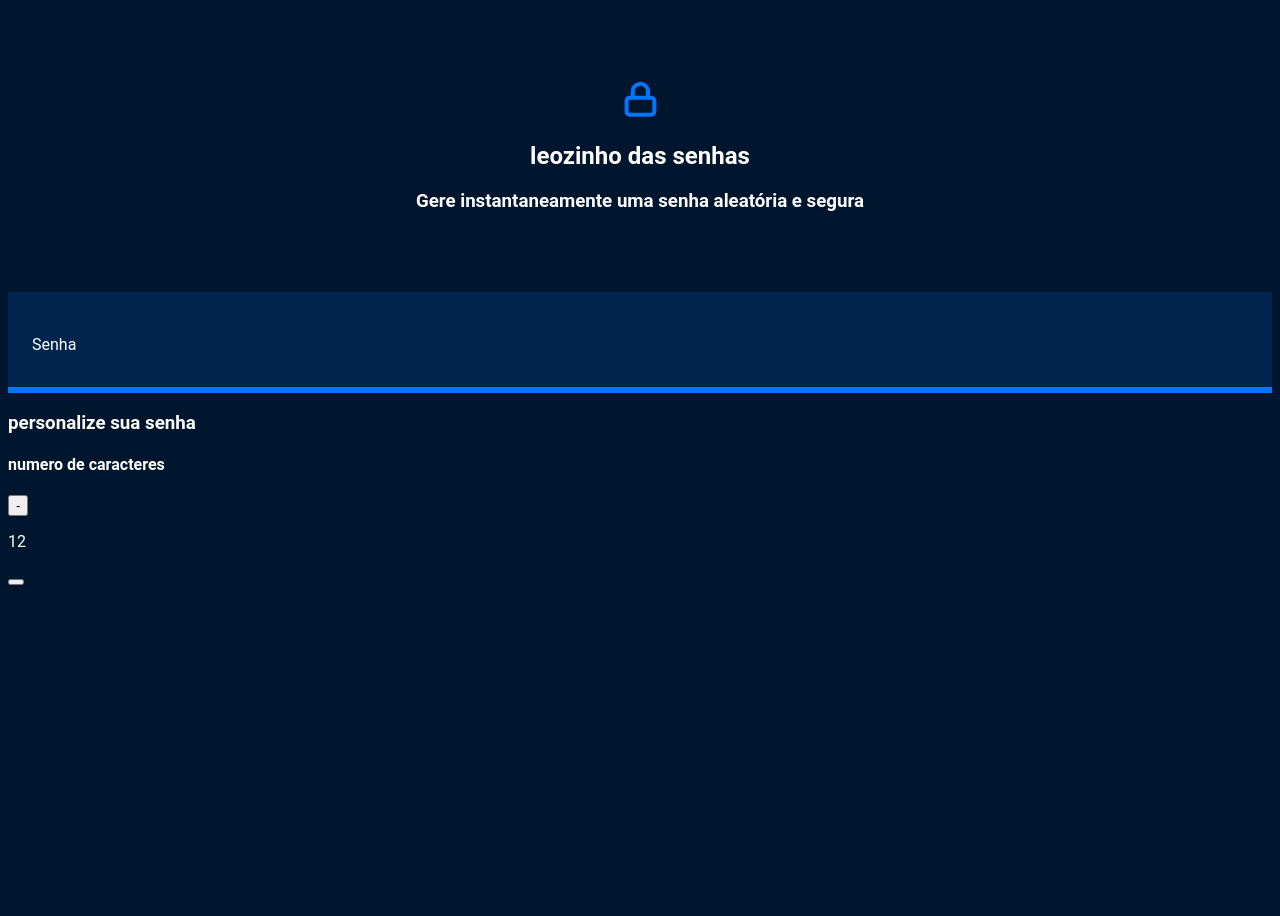
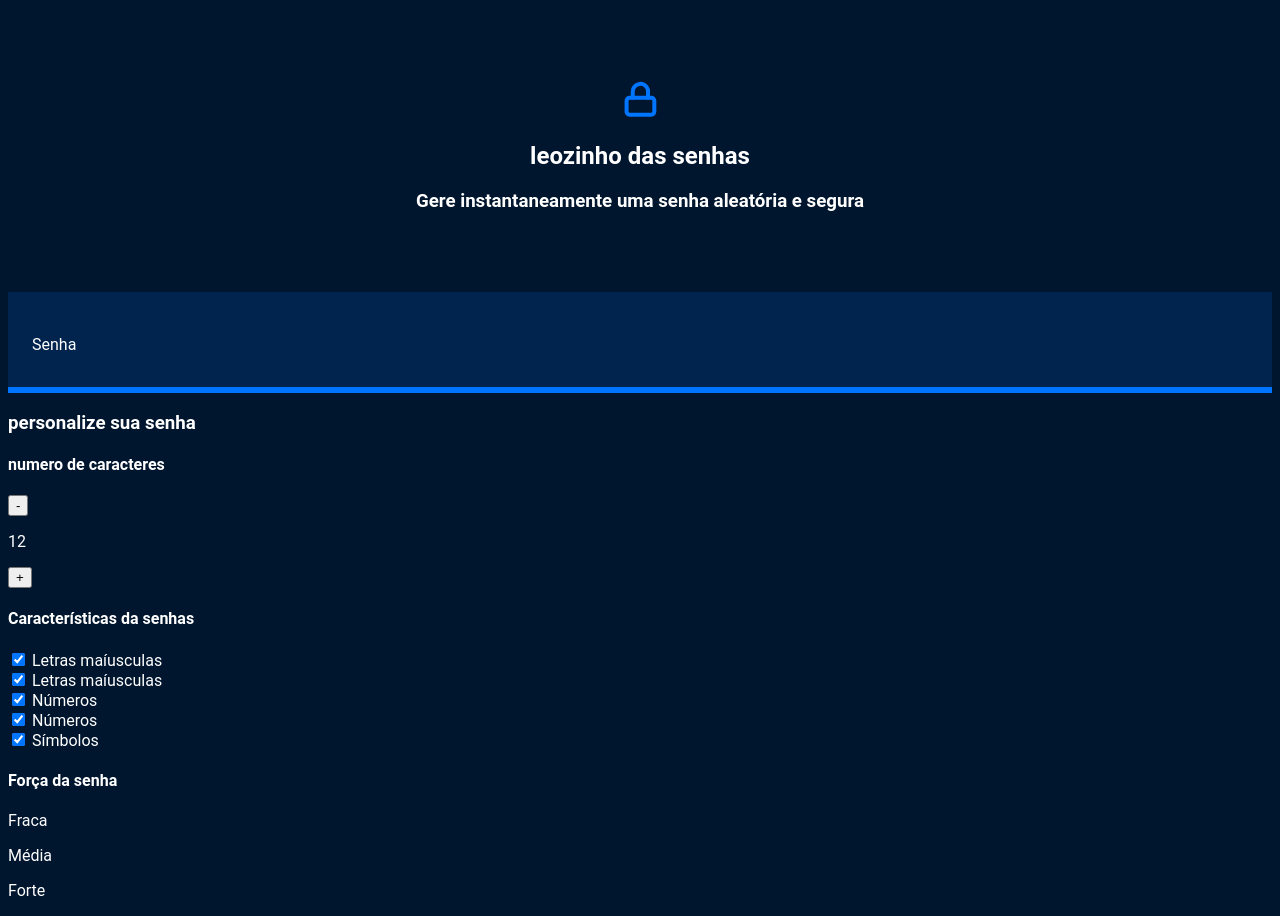
Before and after one commit to leticia1327/lee-gerador-de-senhas, a plain HTML site: page index.html in a window 1280 px wide. Before the commit the page ends 800 px from the top, so only its background shows below. Drawn offline with Linux system fonts and the light colour scheme.

Commit message:
Add files via upload

```diff
--- a/index.html
+++ b/index.html
@@ -25,9 +25,44 @@
         <div class="parametro-senha_senha"></div>
         <h4>numero de caracteres</h4>
      <div class="paremetro-senha_botao">
+
           <button>-</button>
           <p class="parametro-senha_texto">12</p>
-          <button class="parametro-senha_BOTAO"></button>
+          <button class="parametro-senha__botao">+</button>
+        </div>
+     </div>
+         <div class="parametro-senha">
+            <h4 class="parametro-senha__titulo">Características da senhas</h4>
+            <div class="parametro-senha-checkbox">
+                <input name="maiusculo" type="checkbox" class="checkbox" checked>
+                <label for="maiusculo">Letras maíusculas</label>
+            </div>
+            <div class="parametro-senha-checkbox">
+                <input name="maiusculo" type="checkbox" class="checkbox" checked>
+                <label for="maiusculo">Letras maíusculas</label>
+         </div>
+            <div class="parametro-senha-checkbox">
+            <input name="numero" type="checkbox" class="checkbox" checked>
+            <label for="nuemro">Números</label>
+        </div>
+            <div class="parametro-senha-checkbox">
+            <input name="numero" type="checkbox" class="checkbox" checked>
+            <label for="nuemro">Números</label>
+        </div>
+            <div class="parametro-senha-checkbox">
+            <input name="simbolo" type="checkbox" class="checkbox" checked>
+            <label for="simbolo">Símbolos</label>
+        </div>
     </div>
+    <div class="parametro-senha">
+        <h4 class="parametro-senha__titulo">Força da senha</h4>
+        <div class="barra"></div>
+        <div class="forca fraca"></div>
+        <div class="parametro-senha-textos"></div>
+              <p>Fraca</p>
+              <p>Média</p>
+              <p>Forte</p>
+       </div>
+<script src="main.js"></script>
 </body>
 </html>
```
